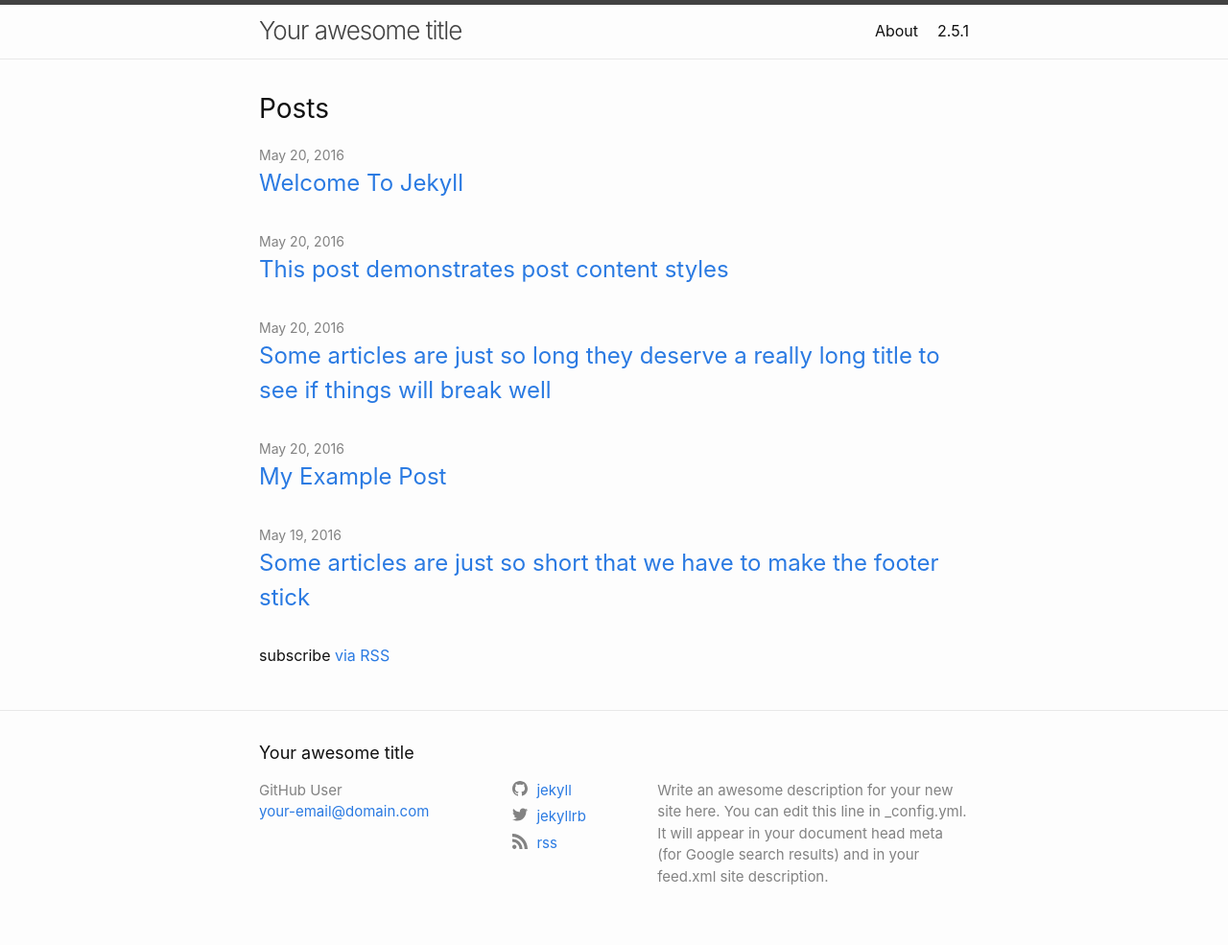
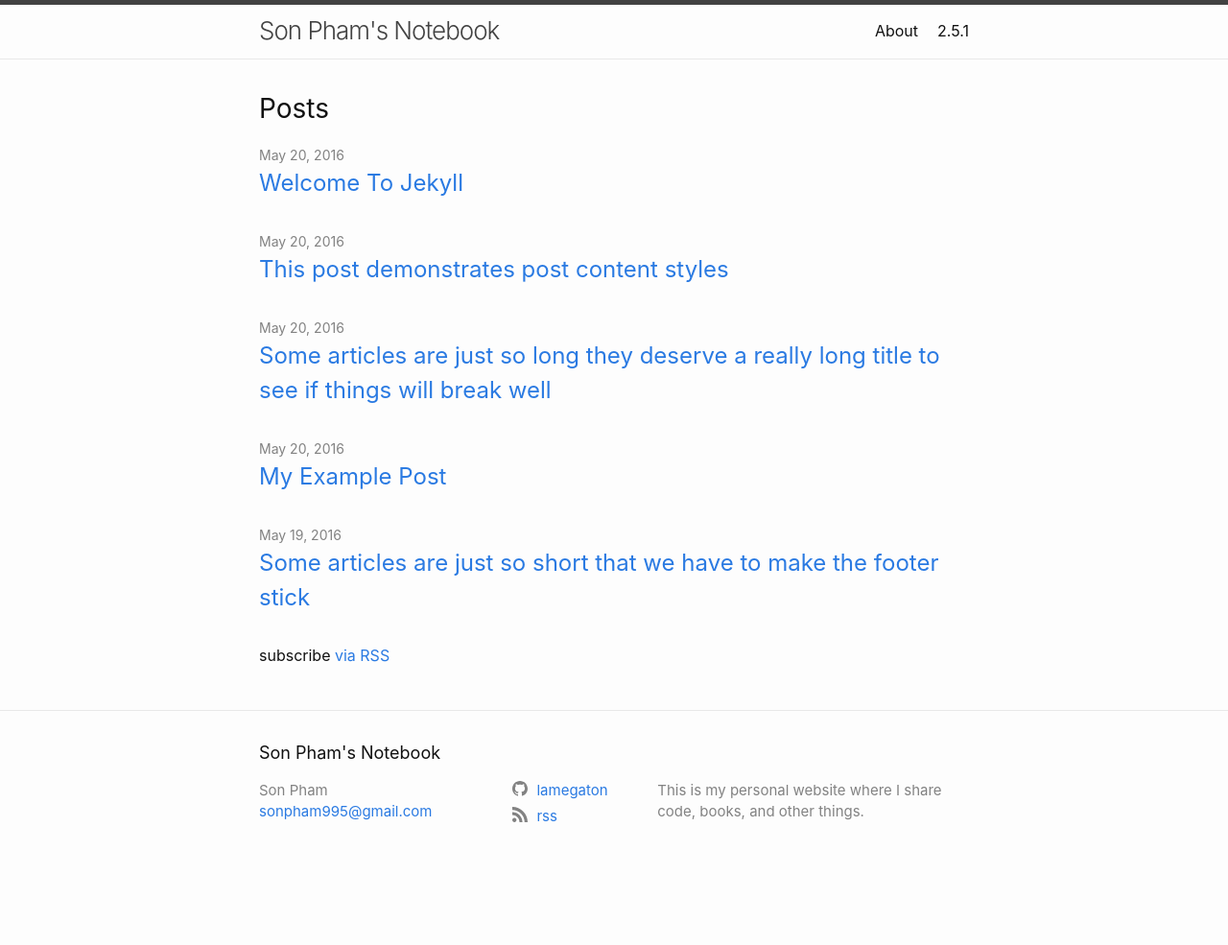
Before and after one commit to lamegaton/lamegaton.github.io, a Jekyll site: the page built from index.md, in a window 1280 px wide. Shown: the whole page at 96% size. Built offline with Jekyll 4.4.1, drawn with Linux system fonts in a browser that asks for light colours; after the commit the page ends 923 px from its top, so only the background shows below that.

Commit message:
Update _config.yml

```diff
--- a/_config.yml
+++ b/_config.yml
@@ -1,14 +1,12 @@
-title: Your awesome title
-author: GitHub User
-email: your-email@domain.com
+title: Son Pham's Notebook
+author: Son Pham
+email: sonpham995@gmail.com
 description: > # this means to ignore newlines until "twitter_username:"
-  Write an awesome description for your new site here. You can edit this
-  line in _config.yml. It will appear in your document head meta (for
-  Google search results) and in your feed.xml site description.
+  This is my personal website where I share code, books, and other things.
 
 # social links
-twitter_username: jekyllrb
-github_username:  jekyll
+#twitter_username: jekyllrb
+github_username:  lamegaton
 rss: rss
 # dribbble_username: jekyll
 # facebook_username: jekyll
```
